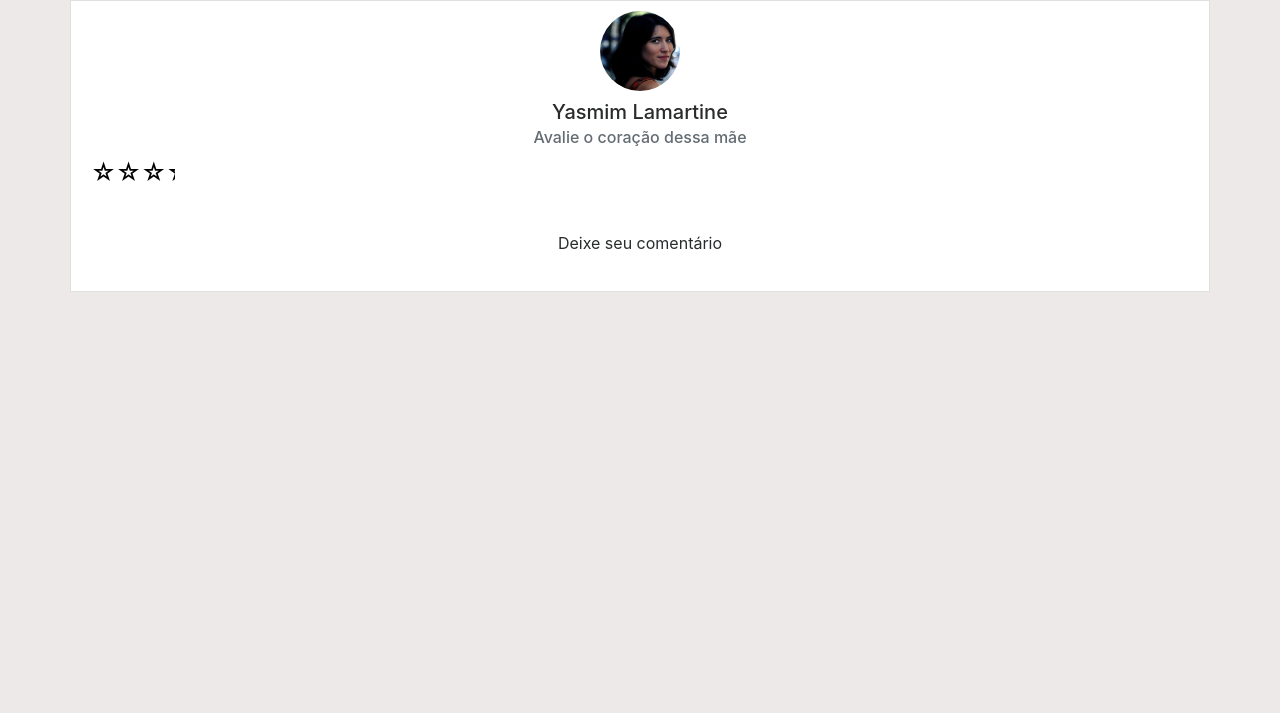
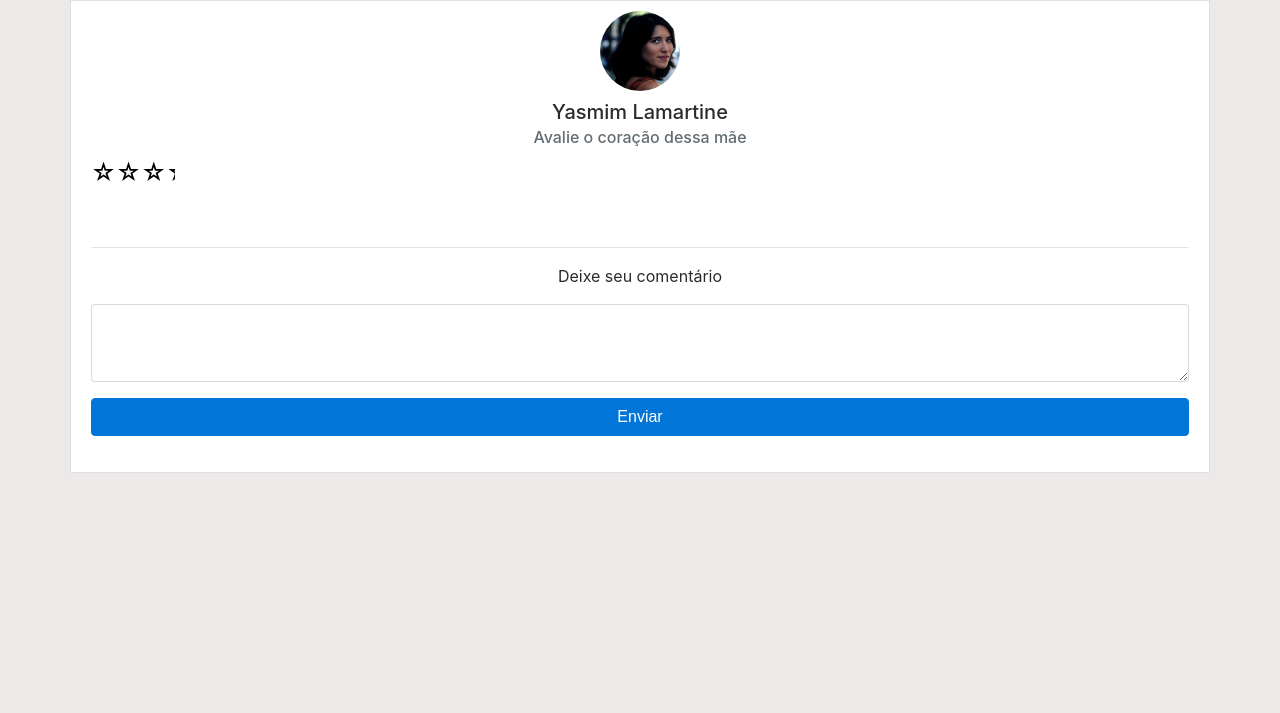
Before and after one commit to alessandrohc/ibm_coracaodemae, a Django app: a page that uses coracaodemae/mae/templates/mae/lightbox_avaliacao.html in a window 1280 px wide. Shown: the top 713 px of the page. Run offline with Django 3.2, Linux system fonts and the light colour scheme; a user stored in the database is signed in; data comes from the database, SQL or seed files in the repository; data that the repository does not hold is empty; some libraries are stand-ins or nearby versions.

Commit message:
tentativa alinhamento da avaliacao

```diff
--- a/coracaodemae/mae/templates/mae/lightbox_avaliacao.html
+++ b/coracaodemae/mae/templates/mae/lightbox_avaliacao.html
@@ -1,18 +1,26 @@
 {% load static %}
 {% include "mae/_head.html" %}
 <body>
-	<div class="container detail">
+	<div class="container detail" id="avaliacao">
 	  <div class="card-group">
 	  	<div class="card text-center">
 
 	  		<img src="{% static "/media/mae1.jpg" %}" class="rounded-circle" alt="Sample image" style="width: 100px; height: 100px; margin: auto; padding:10px;">
-	  		<div class="card-block" style="padding-top:0px">
+	  		<div id="avaliacao" class="card-block" style="padding-top:0px">
 	  			<h5 class="card-title">Yasmim Lamartine</h5>
 	  			<h6 class="card-subtitle mb-2 text-muted">Avalie o coração dessa mãe</h6>
 	  			<div class="rating" data-rate-value='0'></div>
 	  		</div>
 	  		<div class="card-block">
+	  			<hr>
 	  			<p class="text-center">Deixe seu comentário</p>
+	  			<form>
+			  		<div class="form-group">
+						<textarea class="form-control" id="cmt" name="comment" rows="3"></textarea>
+					</div>
+					 <button type="submit" class="subscribe btn btn-primary btn-block">Enviar</button>
+
+				</form>
 	  		</div>
 	  	</div>
 	  </div>
```
